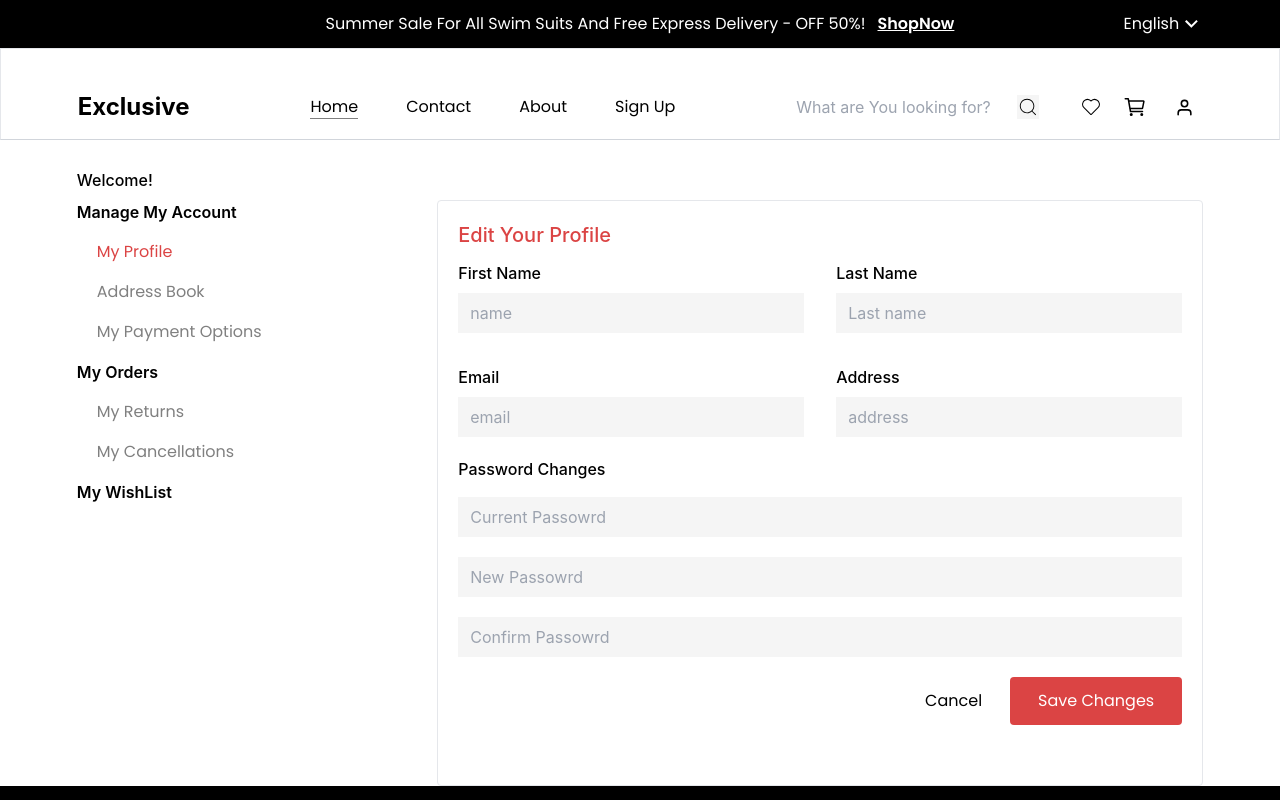
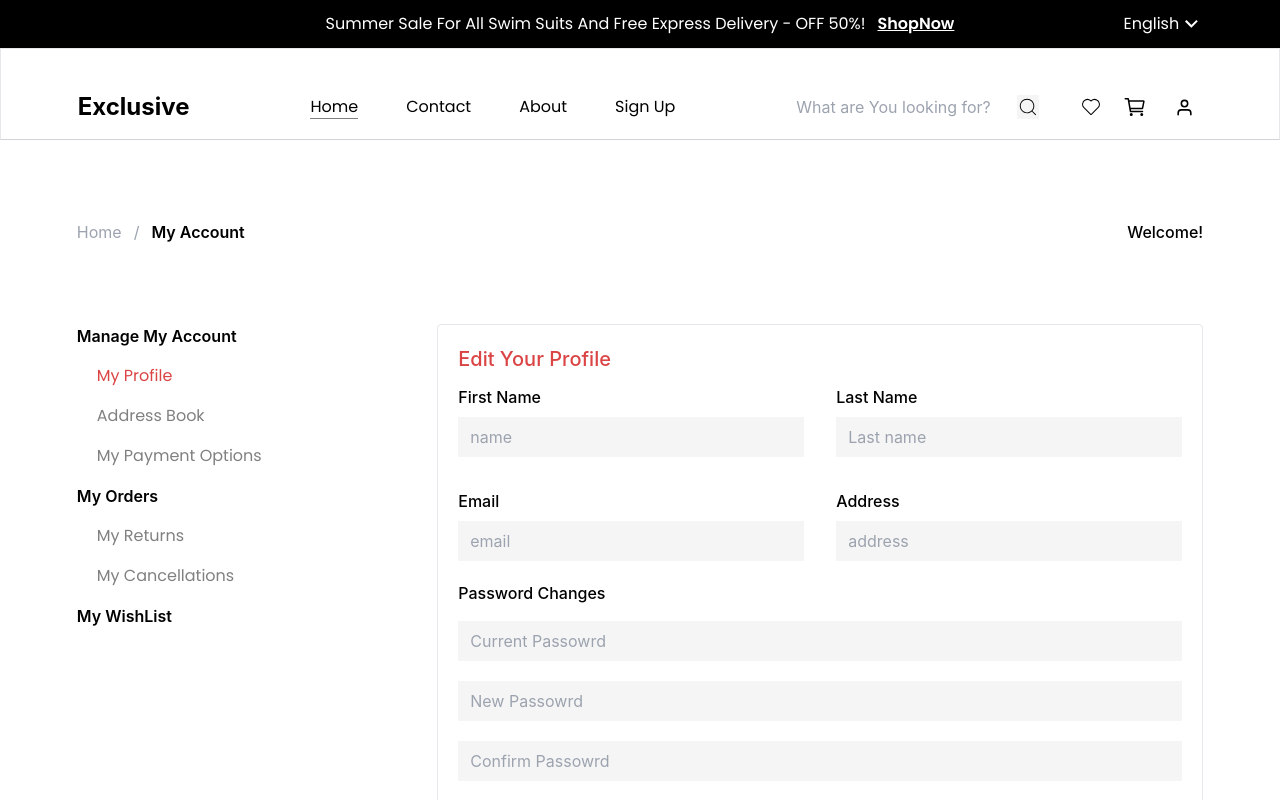
Before and after one commit to M-Subhan-Ali/EcommerceFigma, a React (Create React App) app: page /account in a window 1280 px wide. Shown: the top 800 px of the page. Built offline with nearby package versions, Linux system fonts and the light colour scheme.

Commit message:
Crumbs Routing

```diff
--- a/src/App.js
+++ b/src/App.js
@@ -39,6 +39,7 @@ const [data1,setData1]=useState({
   const [cart,setCart]=useState([]);
   const [billing,setBilling]=useState([])
   const [billingsTotal,setBillingsTotal]=useState()
+  const [active,setActive]=useState("")
   return (
     <>
     <BrowserRouter>
@@ -64,7 +65,7 @@ const [data1,setData1]=useState({
      <Route path='/signup' element={<Signup data={data} setData={setData} setOpeartion={setOpeartion} />}  />
      <Route path="/login" element={<Login data1={data1} setData1={setData1} operation={operation}  setOpeartion1={setOpeartion1} />} />
      <Route path='/wishlist' element={ <WishList wishlist={wishlist} setWishList={setWishList} setCart={setCart}/> } />
-     <Route path="/cart" element={<Cart cart={cart} setCart={setCart} billing={billing} setBilling={setBilling} billingsTotal={billingsTotal} setBillingsTotal={setBillingsTotal}/>} />
+     <Route path="/cart" element={<Cart cart={cart} setCart={setCart} billing={billing} setBilling={setBilling} billingsTotal={billingsTotal} setBillingsTotal={setBillingsTotal} active={active} setActive={setActive}/>} />
      <Route path='/billing' element={<BillingDetails  cart={cart} billing={billing} setBilling={setBilling} billingsTotal={billingsTotal} setBillingsTotal={setBillingsTotal}   />}/>
      <Route path='/account' element={<Account  operation1={operation1} />} />
      <Route path='/error' element={<Error/>}/>
--- a/src/Components/About/About.jsx
+++ b/src/Components/About/About.jsx
@@ -11,6 +11,7 @@ import frame from './image/frame.png';
 import { FiTwitter } from "react-icons/fi";
 import { IoLogoInstagram } from "react-icons/io5";
 import { FaLinkedinIn } from "react-icons/fa";
+import BreadCrumbs from '../BreadCrumbs/BreadCrumbs';
 
 
 const About = () => {
@@ -23,7 +24,10 @@ const About = () => {
 
   return (
     <div className='OurStory-Section'>
-      <div className="ps-[6%] py-24">
+      <div className="ps-[6%] pb-24">
+         <div className="pb-6">
+          <BreadCrumbs breadcrumb="About"/>
+          </div>
         <div className="grid grid-cols-2">
             <div className='flex flex-col justify-center'>
                 <p className='text-6xl font-semibold tracking-wide pb-[7%]'>Our Story</p>
--- a/src/Components/Account/Account.jsx
+++ b/src/Components/Account/Account.jsx
@@ -1,5 +1,6 @@
 import React, { useState } from 'react'
 import { ToastContainer,toast } from 'react-toastify'
+import BreadCrumbs from '../BreadCrumbs/BreadCrumbs'
 const Account = ({operation1}) => {
     const [data1,setData1]=useState({
         name:"",
@@ -53,10 +54,11 @@ const Account = ({operation1}) => {
 
     }
   return (
-    <div className='container mx-auto mt-7'>
+    <div className='container mx-auto '>
         <div className="px-[6%]">
-            <div>
-                <p className='font-medium pb-2'>Welcome! <span className='font-medium pb-2 text-[#db4444]'>{ storeData.name}</span>
+            <div className='flex justify-between items-center pb-20'>
+                <BreadCrumbs breadcrumb="My Account"/>
+                <p className='font-medium pt-20'>Welcome! <span className='font-medium  text-[#db4444]'>{ storeData.name}</span>
                </p></div>
             <div className="flex gap-[15%]">
             <div className='w-[25%] cursor-pointer'>
--- /dev/null
+++ b/src/Components/BreadCrumbs/BreadCrumbs.jsx
@@ -0,0 +1,16 @@
+import React from 'react'
+import { Link } from 'react-router-dom'
+
+const BreadCrumbs = ({breadcrumb}) => {
+  return (
+    <div className="crumbs pt-20">
+          <ul className='flex gap-3 text-gray-400'>
+            <Link to="/home" className='cursor-pointer'>Home</Link>
+            <li>/</li>
+            <li className="text-black font-semibold cursor-pointer">{breadcrumb}</li>
+          </ul>
+        </div>
+  )
+}
+
+export default BreadCrumbs
--- a/src/Components/Cart/Cart.jsx
+++ b/src/Components/Cart/Cart.jsx
@@ -2,8 +2,9 @@ import React, { useEffect, useState } from 'react'
 // import Breadcrumbs from '@mui/material/Breadcrumbs';
 import { RxCrossCircled } from "react-icons/rx";
 import { Link } from 'react-router-dom';
+import BreadCrumbs from '../BreadCrumbs/BreadCrumbs';
 
-const Cart = ({cart,setCart,billing,setBilling,billingsTotal,setBillingsTotal}) => {
+const Cart = ({cart,setCart,billing,setBilling,billingsTotal,setBillingsTotal,active,setActive}) => {
  const [quantity,setQuantity]=useState(cart.map(()=>1));
  const [total,setTotal]=useState(0);
  useEffect(()=>{
@@ -39,6 +40,7 @@ const Delete=(i)=>{
   return (
     <div className='container mx-auto'>
       <div className="px-[6%]">
+        <BreadCrumbs breadcrumb="Cart"/>
         <div className='px-10 py-6 mt-16'>
           <ul className='flex  items-center text-[16px] font-medium font-sans pb-10 '>
             <li className='w-[25%]'>
--- a/src/Components/Contact/Contact.jsx
+++ b/src/Components/Contact/Contact.jsx
@@ -1,11 +1,15 @@
 import React from 'react'
 import { LuPhone } from "react-icons/lu";
 import { MdOutlineEmail } from "react-icons/md";
+import BreadCrumbs from '../BreadCrumbs/BreadCrumbs';
 
 const Contact = () => {
   return (
-    <div className='container mx-auto py-20'>
+    <div className='container mx-auto pb-20'>
         <div className="px-[6%] py-2">
+         <div className="pb-16">
+           <BreadCrumbs breadcrumb="Contact"/>
+          </div>
         <div className="flex justify-between">
             <div className='shadow-xl pt-10 px-9'>
                 <div className="border border-b-gray-400 border-t-0 border-x-0  ">
--- a/src/Components/Error/Error.jsx
+++ b/src/Components/Error/Error.jsx
@@ -1,9 +1,13 @@
 import React from 'react'
+import BreadCrumbs from '../BreadCrumbs/BreadCrumbs'
 
 const Error = () => {
   return (
-    <div className='container mx-auto py-20'>
+    <div className='container mx-auto pb-20'>
         <div className="px-[6%]">
+          <div className="pb-20">
+          <BreadCrumbs breadcrumb="Error"/>
+          </div>
         <div className="content flex flex-col gap-20 items-center">
             <div className='text-center '>
             <h1 className='text-8xl font-semibold'>404 Not Found</h1>
```
